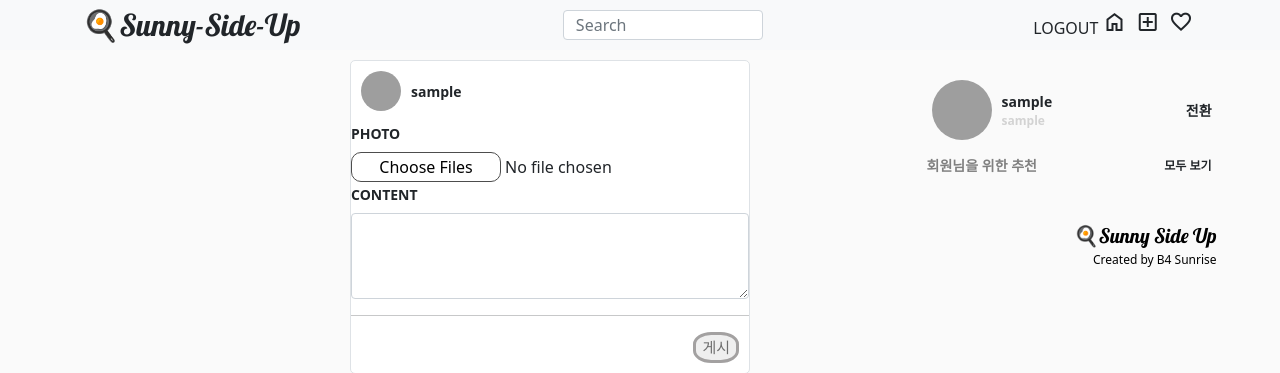
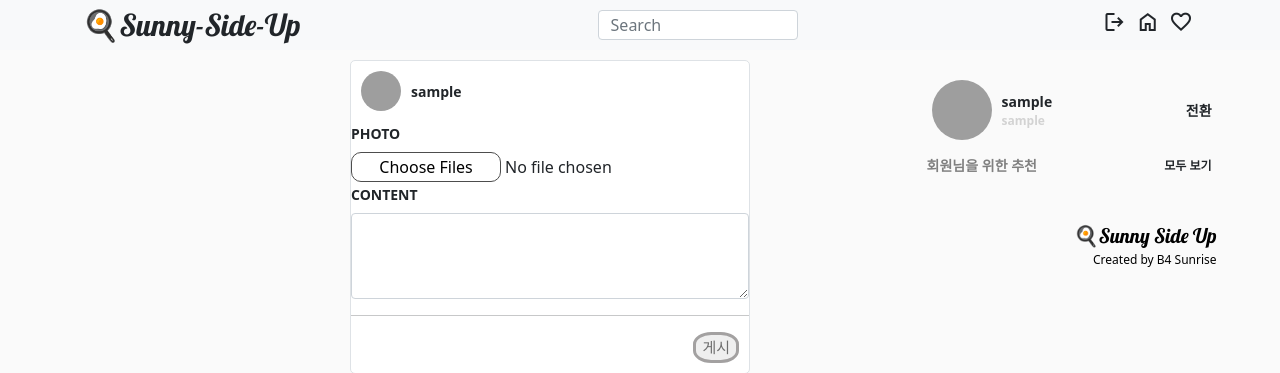
Before and after one commit to kbm1933/SUNNY-SIDE-UP, a Django app: page /content/ in a window 1280 px wide. Shown: the top 373 px of the page. Run offline with Django 4.2, Linux system fonts and the light colour scheme; the visitor is signed in with stand-in values (Sample User, id 1); data comes from the database, SQL or seed files in the repository; data that the repository does not hold is empty; grey boxes are pictures that could not be loaded.

Commit message:
modified templates(changed logout btn, deleted add-box btn)

```diff
--- a/templates/base.html
+++ b/templates/base.html
@@ -236,9 +236,8 @@
    <a class="headlight" href="/">🍳Sunny-Side-Up</a>
     <input style = "width: 200px; height: 30px; " class="form-control me-2" type="search" placeholder="Search" aria-label="Search">
     <div>
-        <a href="/logout">LOGOUT</a>
+        <a href="/logout"><span class="material-symbols-outlined">logout</span>
         <a href="/"><span class="material-symbols-outlined"> home</span></a>
-         <span class="material-symbols-outlined"> add_box</span>
         <a href="/content/like-content"> <span class="material-symbols-outlined">favorite</span></a>
     </div>
 
@@ -287,7 +286,7 @@
               </div>
               {% if ul in user.follow.all %}
               <a class="link_txt" href="/user/follow/{{ul.id}}">
-                팔로우취소
+                팔로우 취소
               </a>
               {% else %}
               <a class="link_txt" href="/user/follow/{{ul.id}}">
```
